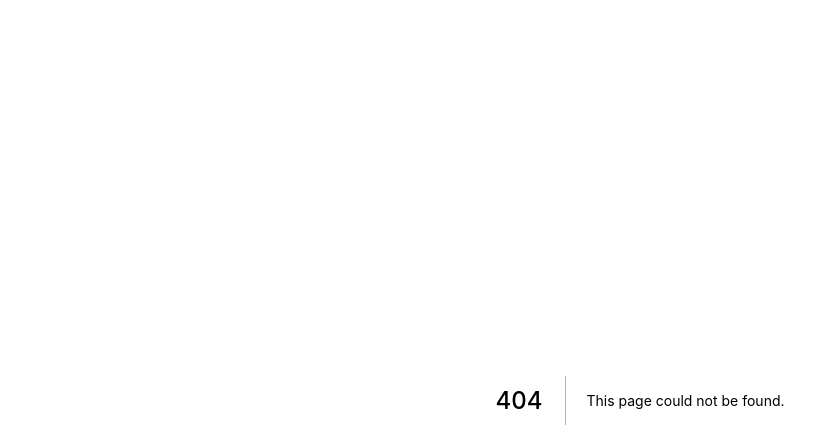
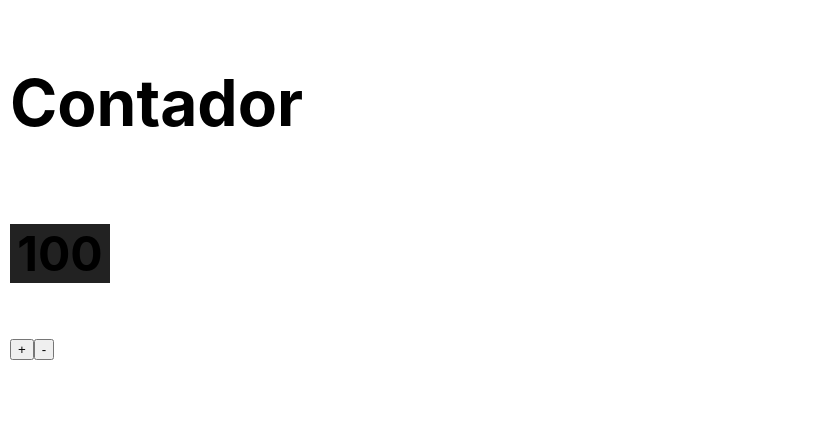
Before and after one commit to josoelvieira/Aprendizado-Next.js, a Next.js app in the folder excercicios/: page /classe/contador in a window 1280 px wide. Before the commit this address had no page. Shown: the top 448 px of the page, without its empty margins (0-837 px from the left). Built offline with nearby package versions, Linux system fonts and the light colour scheme.

Commit message:
Contador baseado em classe

```diff
--- /dev/null
+++ b/excercicios/components/Contador.jsx
@@ -0,0 +1,32 @@
+import { Component } from "react";
+
+export default class Contador extends Component {
+    state ={
+        numero: this.props.valorInicial ?? 0
+    }
+    inc() {
+        this.setState({ numero: this.state.numero + (this.props.passo ?? 1) })
+    }
+    dec() {
+        this.setState({ numero: this.state.numero - (this.props.passo ?? 1) })
+    }
+
+    render() {
+        return (
+            <div style={{display:"flex",
+            justifyContent:"center",
+            flexDirection:"column",
+            margin:"10px"}}>
+                <h1>Contador</h1>
+                <h2 style={{background:"#222",
+                width:"100px",
+                textAlign:"center",
+            }}>{this.state.numero}</h2>
+                <div>
+                    <button onClick={() => this.inc()}>+</button>
+                    <button onClick={() => this.dec()}>-</button>
+                </div>
+            </div>
+        )
+    }
+}
--- /dev/null
+++ b/excercicios/pages/classe/contador.jsx
@@ -0,0 +1,12 @@
+import { Component } from "react";
+import Contador from "../../components/Contador";
+
+export default class Contadorpage extends Component {
+    render(){
+        return (
+            <div>
+            <h1><Contador valorInicial={100} passo={37}/></h1>
+            </div>
+        )
+    }
+}
```
Also changed, not shown: excercicios/pages/estado/contador/contador.jsx (+7 -14 lines).
